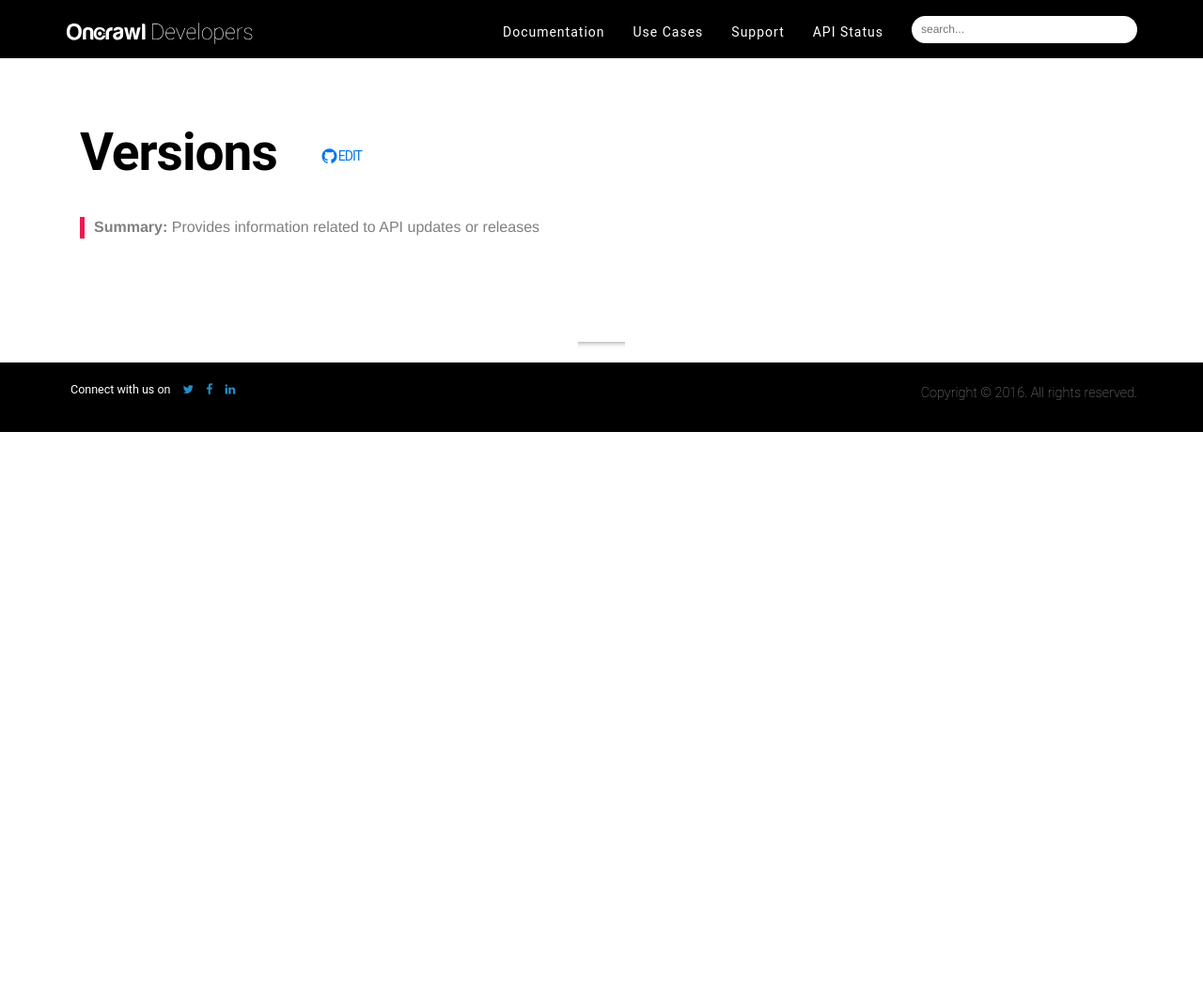
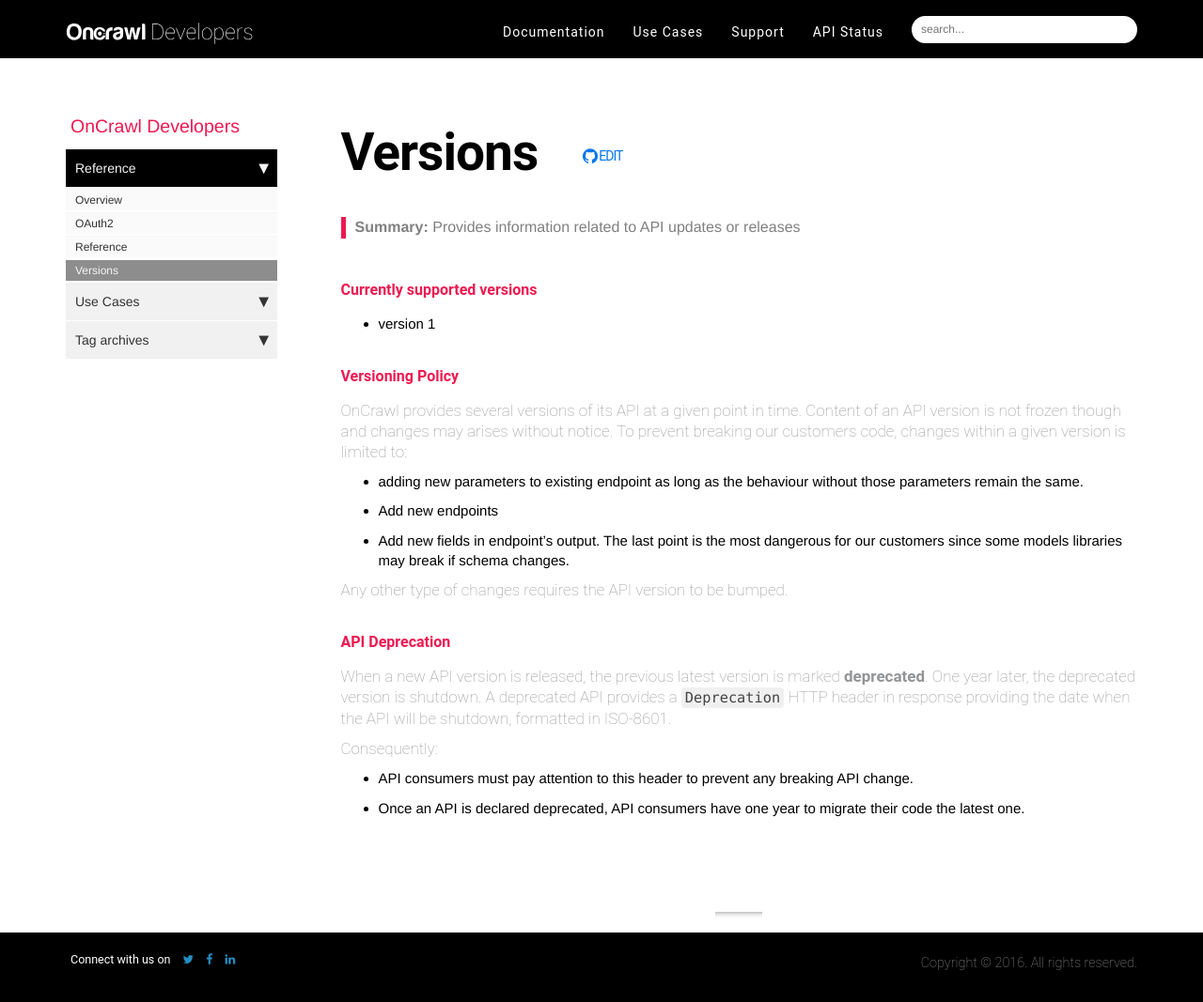
Before and after one commit to cogniteev/oncrawl-documentation-platform, a Jekyll site: the page built from pages/versions.md, in a window 1280 px wide and 1067 px high. Shown: the whole window at 94% size. Built offline with Jekyll 4.4.1, drawn with Linux system fonts in a browser that asks for light colours; nearby versions of some CDN libraries; comment, search, counter and statistics services are not loaded.

Commit message:
Add `versions` page.

```diff
--- a/_data/sidebars/mydoc_sidebar.yml
+++ b/_data/sidebars/mydoc_sidebar.yml
@@ -28,8 +28,11 @@
       - title: OAuth2
         url: /reference_oauth2
         output: web, pdf
-      - title: API Reference
+      - title: Reference
         url: /reference_api
+        output: web, pdf
+      - title: Versions
+        url: /versions
         output: web, pdf
 
   - title: Use Cases
--- a/index.html
+++ b/index.html
@@ -113,7 +113,7 @@
           </a>
           <p class="lead wow" style="color:#77777a;">Meeting difficulties? Have already read our troubleshooting guide? Contact us! </p>
         </div>
-<!--         <div class="col-md-4">
+        <div class="col-md-4">
           <a href="versions">
              <span class="fa-stack fa-4x">
                <img src="images/broken-links.svg" width="60%">
@@ -122,7 +122,7 @@
            </a>
            <p class="lead wow" style="color:#77777a;">Stay up-to-date with our latest API versions. Any updates or releases will be directly available.  </p>
         </div>
- -->      </div>
+      </div>
     </div>
   </section>
 
--- a/pages/versions.md
+++ b/pages/versions.md
@@ -4,6 +4,41 @@
 tags:
 last_update: October, 27, 2016
 summary: "Provides information related to API updates or releases"
-sidebar: other
+sidebar: mydoc_sidebar
 permalink: versions
+toc: false
 ---
+
+### Currently supported versions
+
+* version 1
+
+### Versioning Policy
+
+OnCrawl provides several versions of its API at a given point in time.
+Content of an API version is not frozen though and changes may arises without
+notice. To prevent breaking our customers code, changes within a given version
+is limited to:
+
+* adding new parameters to existing endpoint as long as
+  the behaviour without those parameters remain the same.
+* Add new endpoints
+* Add new fields in endpoint's output. The last point is the most dangerous
+  for our customers since some models libraries may break if schema
+  changes.
+
+Any other type of changes requires the API version to be bumped.
+
+### API Deprecation
+
+When a new API version is released, the previous latest version
+is marked **deprecated**. One year later, the deprecated version is shutdown.
+A deprecated API provides a `Deprecation` HTTP header in response
+providing the date when the API will be shutdown, formatted in ISO-8601.
+
+Consequently:
+
+* API consumers must pay attention to this header to prevent
+  any breaking API change.
+* Once an API is declared deprecated, API consumers have one year to migrate
+  their code the latest one.
```
